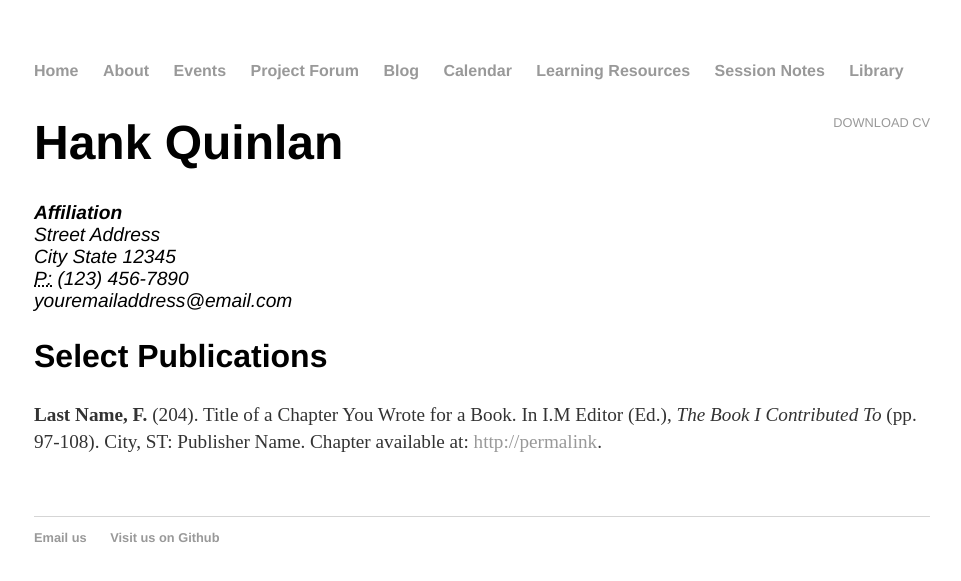
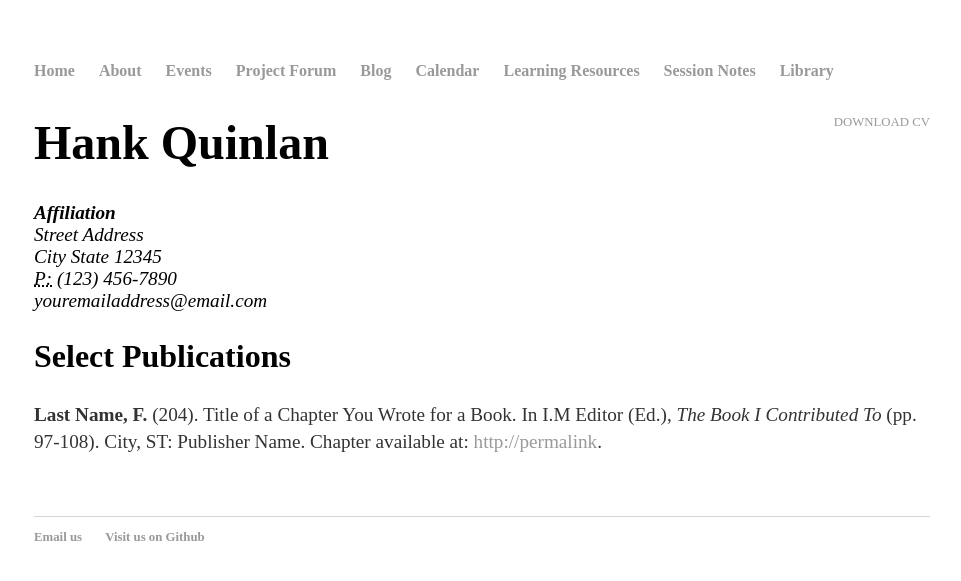
Before and after one commit to VandyApps/adamMgross.github.io, a Jekyll site: the page built from cv/index.html, in a window 1280 px wide. Shown: the top 581 px of the page, without its empty margins (158-1119 px from the left). Built offline with Jekyll 4.4.1, drawn with Linux system fonts in a browser that asks for light colours.

Commit message:
Automated commit message.

```diff
--- a/css/main.css
+++ b/css/main.css
@@ -5,13 +5,13 @@
 
 p, ul { font-size: 1.5em; line-height: 1.4em; color: #333; }
 
-h1, h2, h3, h4 { font-family: 'Helvetica', 'Arial', 'Inconsolata'; }
+h1, h2, h3, h4 { font-family: 'Times New  Roman', 'Arial', 'Inconsolata'; }
 h1 { font-size: 3em;  }
 h2 { font-size: 2.7em; }
 h3 { font-size: 2.3em; }
 h4 { font-size: 1.9em; }
 
-nav ul, footer ul { font-size: 1em; font-family: 'Helvetica', 'Arial', 'Inconsolata'; padding: 0px; list-style: none; font-weight: bold; }
+nav ul, footer ul { font-size: 1em; font-family: 'Times New  Roman', 'Arial', 'Inconsolata'; padding: 0px; list-style: none; font-weight: bold; }
 nav ul li, footer ul li { display: inline; margin-right: 20px; }
 
 footer { border-top: 1px solid #d5d5d5; font-size: .8em; }
@@ -24,6 +24,6 @@
 .cv { margin: 0px 0px 60px; }
 .cv h1 { font-size: 3em; }
 .cv h2 { font-size: 2em; }
-.cv address, .cv .download { font-family: 'Helvetica', 'Arial', 'Inconsolata'; }
+.cv address, .cv .download { font-family: 'Times New  Roman', 'Arial', 'Inconsolata'; }
 .cv address, .cv p { font-size: 1.2em; }
 .cv .download { float: right; font-size: .8em; text-transform: uppercase; }
```
